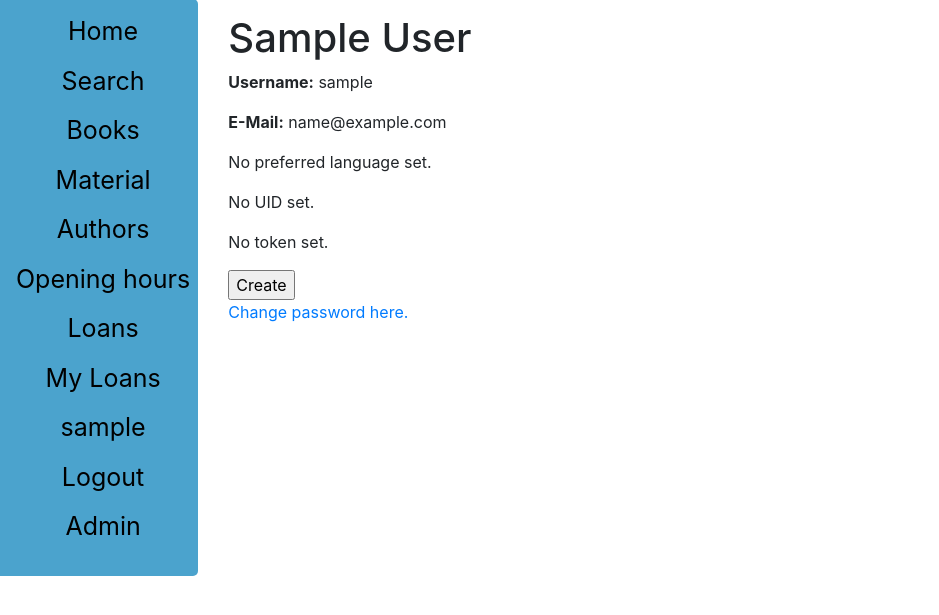
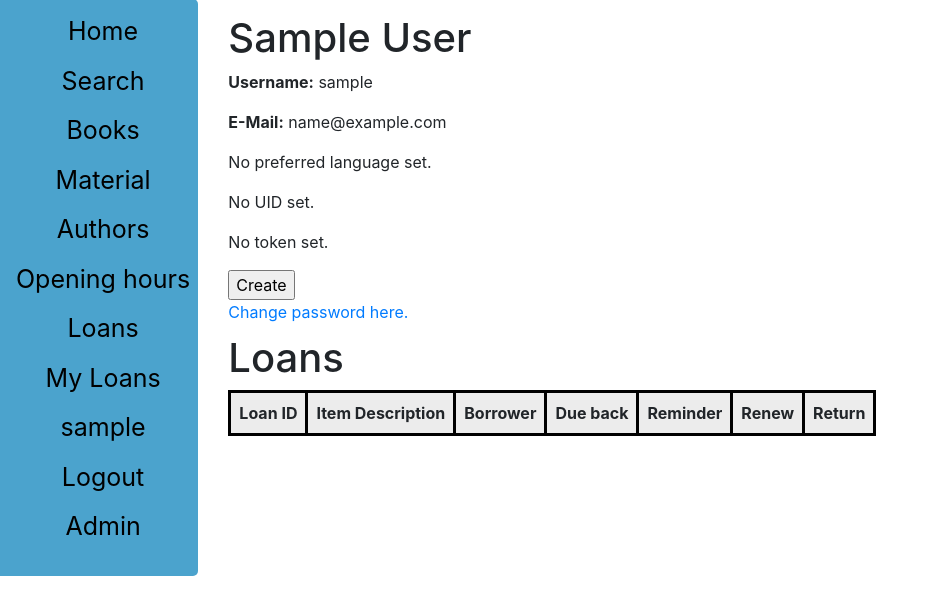
Before and after one commit to moan0s/ILMO2, a Django app: page /library/my-profile/ in a window 1280 px wide. Shown: the part 165-780 px from the top of the page, without its empty margins (0-939 px from the left). Run offline with Django 3.2, Linux system fonts and the light colour scheme; the visitor is signed in with stand-in values (Sample User, id 1); data comes from the database, SQL or seed files in the repository; data that the repository does not hold is empty; parts of the project's set-up code (start-up, migrations or seed data) failed here and were passed over.

Commit message:
Show a members loans in profile

```diff
--- a/src/library/templates/library/member.html
+++ b/src/library/templates/library/member.html
@@ -34,4 +34,10 @@
     <a href="{% url 'library:password' %}">{% translate "Change password here." %}</a>
 {% endif %}
 
+<h1>{% translate "Loans" %}</h1>
+{% block loanTable %}
+                {% include "library/loan_list_table.html" %}
 {% endblock %}
+
+
+{% endblock %}
--- a/src/library/views.py
+++ b/src/library/views.py
@@ -93,7 +93,8 @@ def metrics(request):
 def show_user(request, user, token=None):
     member = Member.objects.get(user=user)
     context = {"member": member,
-               "token": token, }
+               "token": token,
+               "loan_list": member.loans}
     return render(request, 'library/member.html', context=context)
 
 
@@ -119,10 +120,12 @@ def my_profile(request):
         token = None
     return show_user(request, user, token)
 
+
 class PasswordsChangeView(PasswordChangeView):
     form_class = PasswordChangeForm
     template_name = 'library/change_password.html'
     success_url = reverse_lazy("library:index")
+
 
 class BookListView(generic.ListView):
     model = Book
@@ -228,6 +231,7 @@ def list_loans_unreturned(request):
     }
 
     return render(request, 'library/list_loans.html', context=context)
+
 
 @login_required()
 @permission_required('library.can_see_borrowed', raise_exception=True)
@@ -423,6 +427,7 @@ class OpeningHoursListView(generic.ListView):
     model = OpeningHours
     template_name = 'library/openinghours.html'
 
+
 class OpeningHoursListPlainView(generic.ListView):
     model = OpeningHours
     template_name = 'library/openinghours_plain.html'
```
